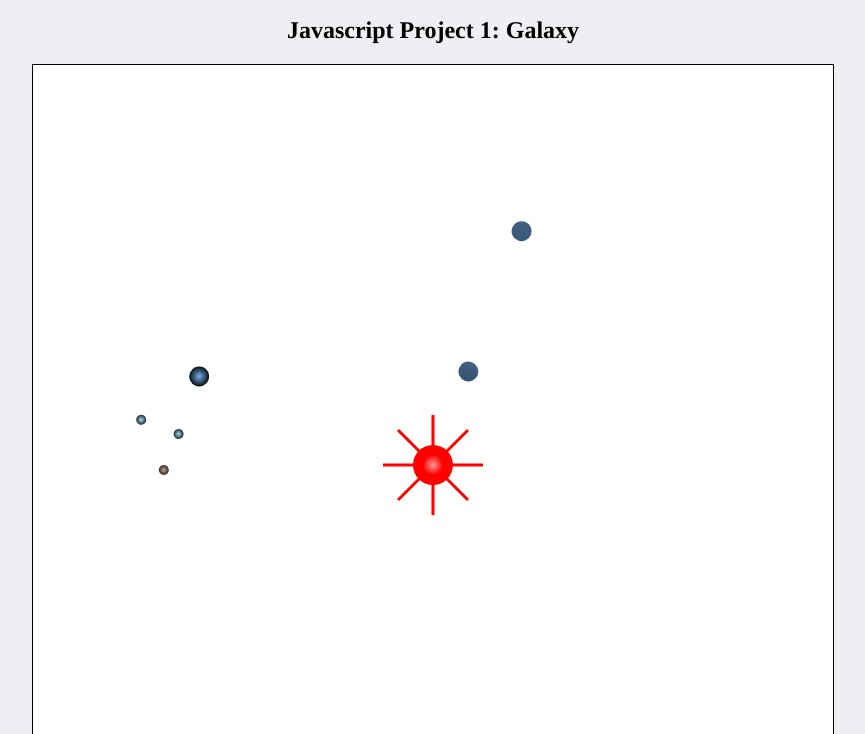
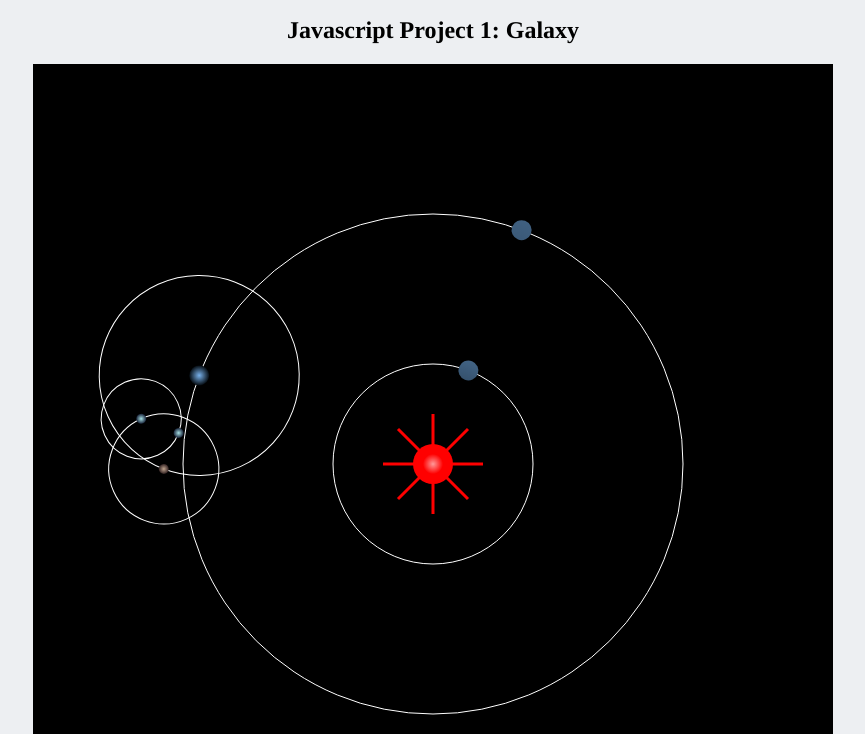
Before and after one commit to Ruby0412/Ruby0412.github.io, a plain HTML site: page Mystyle.html in a window 1280 px wide. Shown: the part 4846-5580 px from the top of the page, without its empty margins (207-1072 px from the left). Drawn offline with Linux system fonts and the light colour scheme.

Commit message:
Update Mystyle.html

```diff
--- a/Mystyle.html
+++ b/Mystyle.html
@@ -119,8 +119,7 @@ Authentication    </h3>
     Javascript Project 1: Galaxy
 
 </h2>
-
-<canvas id="canvas1" width="800px" height="800px"   background=black style="border:1px solid black; display: block;margin:0 auto;">Hello World</canvas>
+	<canvas id="canvas1" width="800px" height="800px" style= "display: block;background-color:black;margin:0 auto; ">Hello World</canvas>
 
 <h2  class="depth1"> star trajectory radius</h3>
 <output  class="depth1" id = "radius"></output>
```
